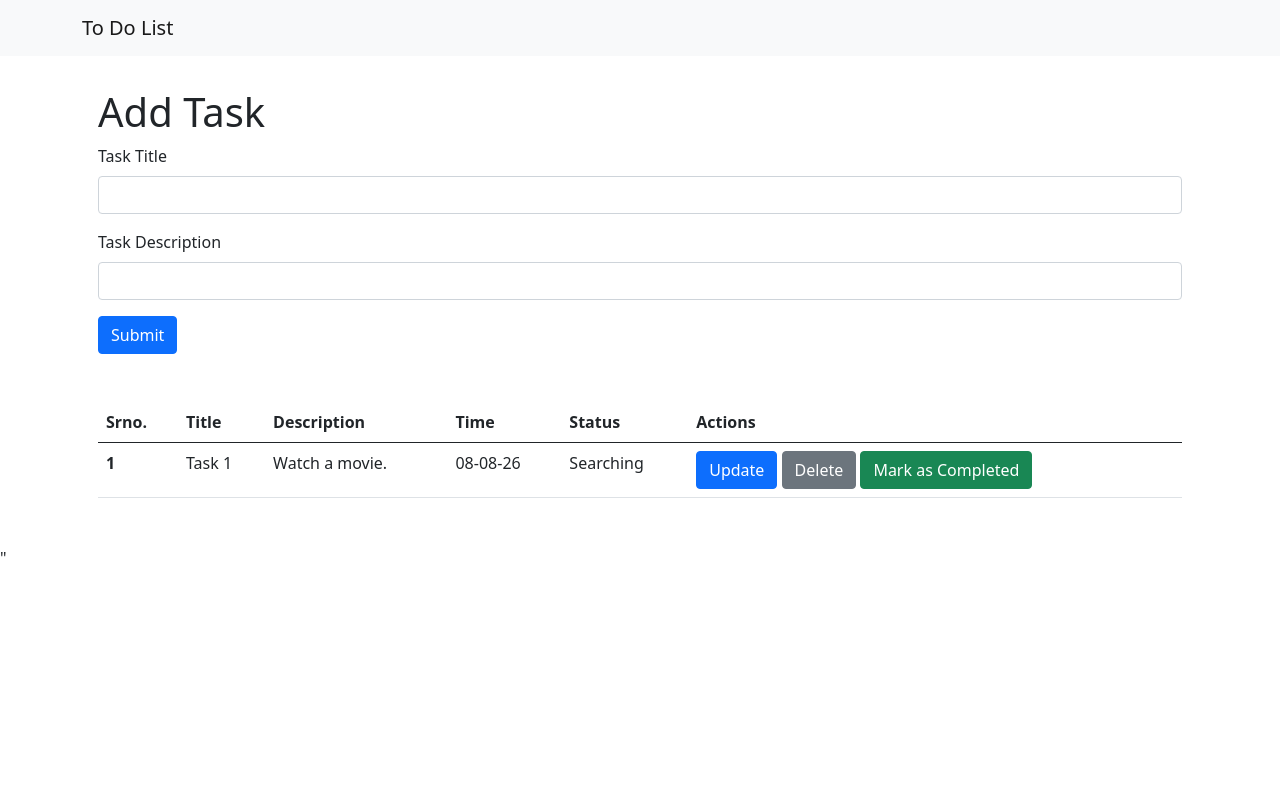
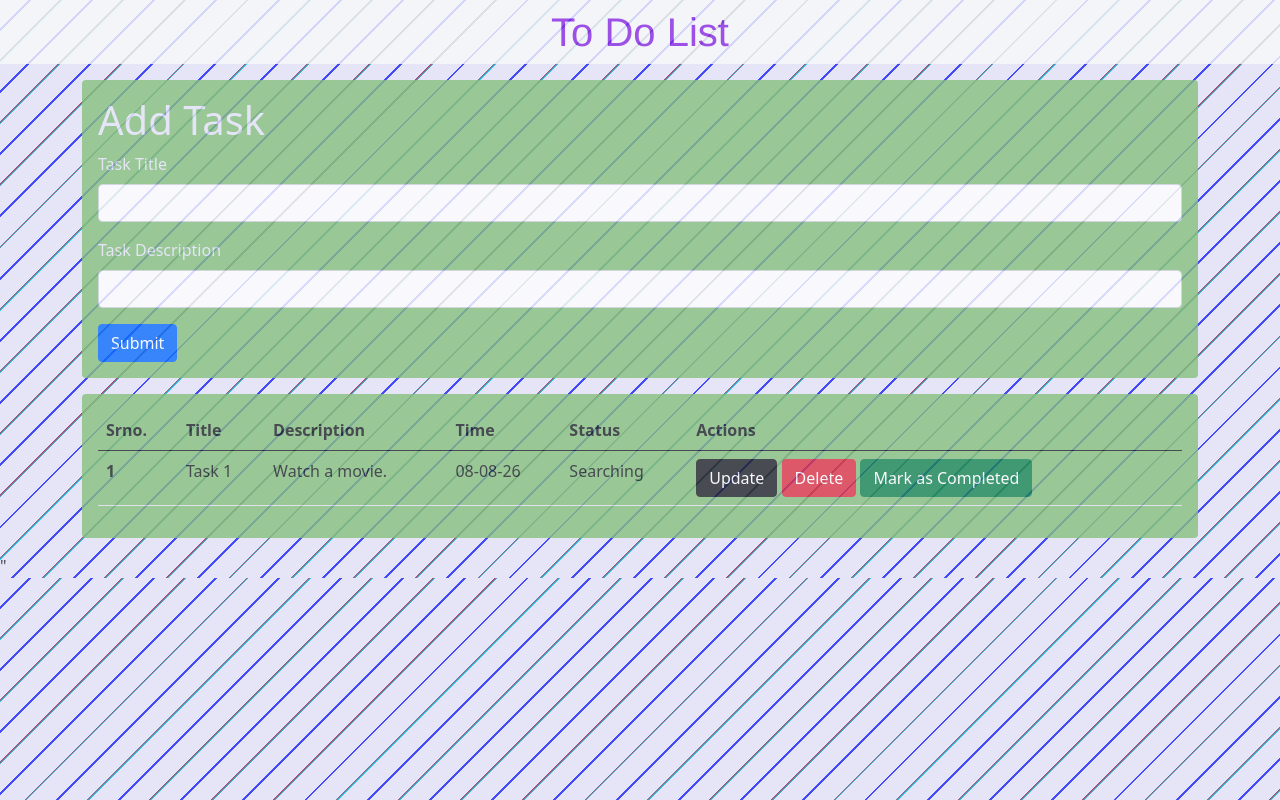
Before and after one commit to sharvari210507/TO-DO-LIST, a Flask app: page / in a window 1280 px wide. Run offline with Flask 3, Linux system fonts and the light colour scheme.

Commit message:
Added style.css

```diff
--- /dev/null
+++ b/static/style.css
@@ -0,0 +1,37 @@
+h1.navbar-title{
+    text-align:center;
+    width: 100%;
+    margin:0;
+    font-family: 'Franklin Gothic Medium', 'Arial Narrow', Arial, sans-serif;
+    color:blueviolet;
+}
+body{
+    background-color: #E5E5F7;
+    opacity: 0.8;
+    background-size: 15px 20px;
+    background: repeating-linear-gradient(135deg, #E5E5F7 0px, #E5E5F7 20px, #444CF7 20px, #444CF7 22px, #E5E5F7 22px, #E5E5F7 42px, #ad4162 42px, #22D1EE 44px);
+}
+
+.container2{
+    background-color: rgb(135, 192, 127);
+    border-radius: 20px;
+    color: #E5E5F7;
+    font-family: 'Lucida Sans', 'Lucida Sans Regular', 'Lucida Grande', 'Lucida Sans Unicode', Geneva, Verdana, sans-serif';
+}
+ @media (max-width: 768px){
+    .table-container{
+        overflow-x: scroll;
+        -webkit-overflow-scrolling: touch;
+    }
+    .btns{
+        display:grid;
+        gap: 2;
+        justify-content: center;
+        align-items: center;
+        padding: 10px;
+
+    }
+    .btns a{
+        margin: 5px;
+    }
+ }
--- a/templates/base.html
+++ b/templates/base.html
@@ -4,12 +4,14 @@
     <meta charset="UTF-8">
     <meta name="viewport" content="width=device-width, initial-scale=1.0">
     <link href="https://cdn.jsdelivr.net/npm/bootstrap@5.0.2/dist/css/bootstrap.min.css" rel="stylesheet" integrity="sha384-EVSTQN3/azprG1Anm3QDgpJLIm9Nao0Yz1ztcQTwFspd3yD65VohhpuuCOmLASjC" crossorigin="anonymous">
+    <link rel="stylesheet" href="{{ url_for ('static', filename='style.css')}}">
+
     <title>My ToDo List</title>
 </head>
 <body>
     <nav class="navbar navbar-expand-lg navbar-light bg-light">
         <div class="container-md">
-            <a class="navbar-brand" href="#">To Do List</a>
+            <h1 class="navbar-title">To Do List</h1>
         </div>
     </nav>
 
--- a/templates/index.html
+++ b/templates/index.html
@@ -7,7 +7,7 @@
         <h1>Add Task</h1>
 
 
-        <form>
+        <form actions="/" method="POST">
             <div class=" mb-3">
                 <label for="title" class="form-label">Task Title</label>
                 <input type="text" class="form-control" id="title" name="title">
@@ -34,6 +34,7 @@
         </div>
 
         {% else %}
+        <div class="table-container">
         <table class="table">
             <thead>
                 <tr>
@@ -55,17 +56,21 @@
                     <td>{{todo.date_created}}</td>
                     <td>{{todo.status}}</td>
                     <td>
-                        <button type="button" class="btn btn-primary">Update</button>
-                        <button type="button" class="btn btn-secondary">Delete</button>
-                        <button type="button" class="btn btn-success">Mark as Completed</button>
+                        <div class="btns">
+
+                           <a "/update/{{todo.sno}}" type="button" class="btn btn-dark">Update</a>
+                           <a href="/delete/{{todo.sno}}" type="button" class="btn btn-danger">Delete</a>
+                           <a href="/mark/{{todo.sno}}" type="button" class="btn btn-success">Mark as Completed</a>
+                        </div>
                     </td>
                 </tr>
                 {% endfor %}
             </tbody>
         </table>
+        </div>
         {%endif%}
     </div>
 </div>"
 
-
+<script src="https://cdn.jsdelivr.net/npm/bootstrap@5.0.2/dist/js/bootstrap.bundle.min.js" integrity="sha384-MrcW6ZMFYlzcLA8Nl+NtUVF0sA7MsXsP1UyJoMp4YLEuNSfAP+JcXn/tWtIaxVXM" crossorigin="anonymous"></script>
 {% endblock body %}
--- a/templates/update.html
+++ b/templates/update.html
@@ -7,7 +7,7 @@
         <h1>Update Task</h1>
 
 
-        <form>
+        <form action="/update/{{todo.sno}}" method="POST">
             <div class=" mb-3">
                 <label for="title" class="form-label">Task Title</label>
                 <input type="text" class="form-control" id="title" name="title">
@@ -19,8 +19,10 @@
 
             </div>
 
-            <button type="submit" class="btn btn-primary">Update Task</button>
+            <button type="submit" class="btn btn-dark">Update Task</button>
         </form>
 
     </div>
 </div>
+
+{%endblock body%}
```
